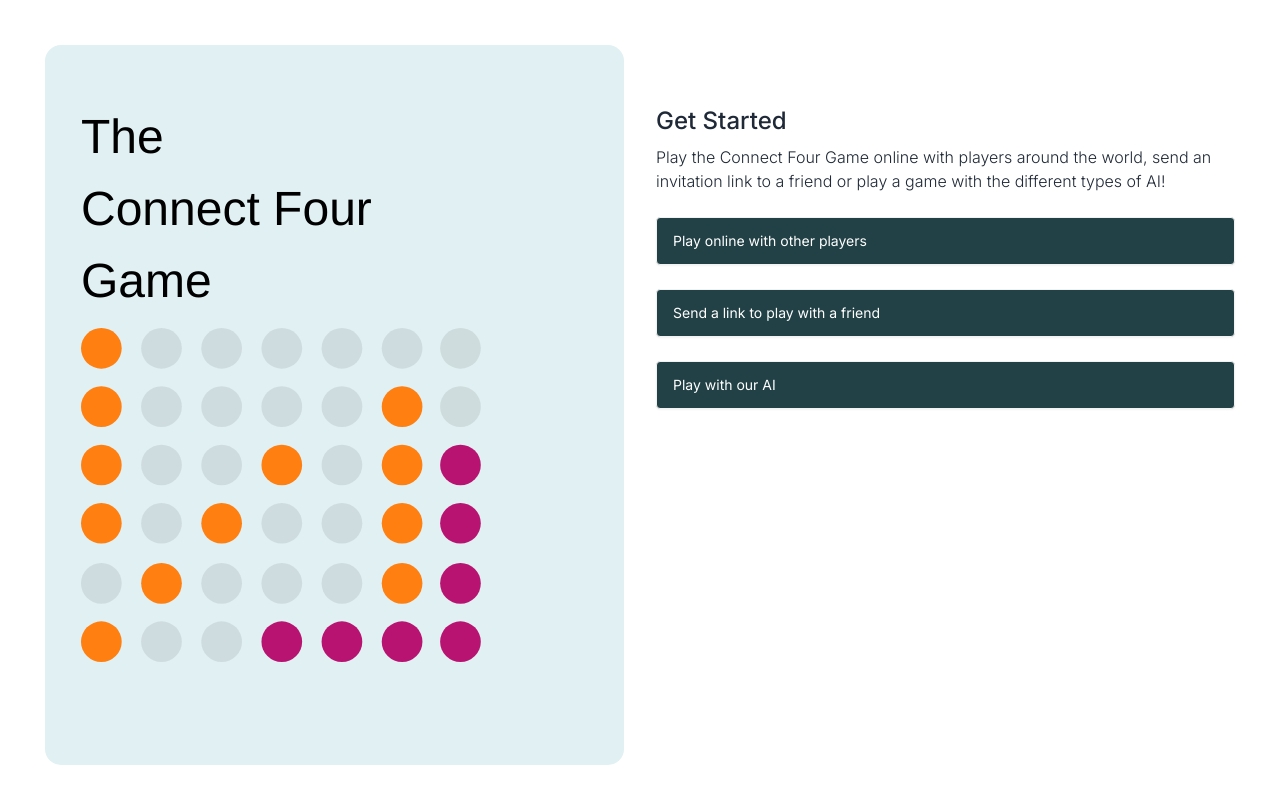
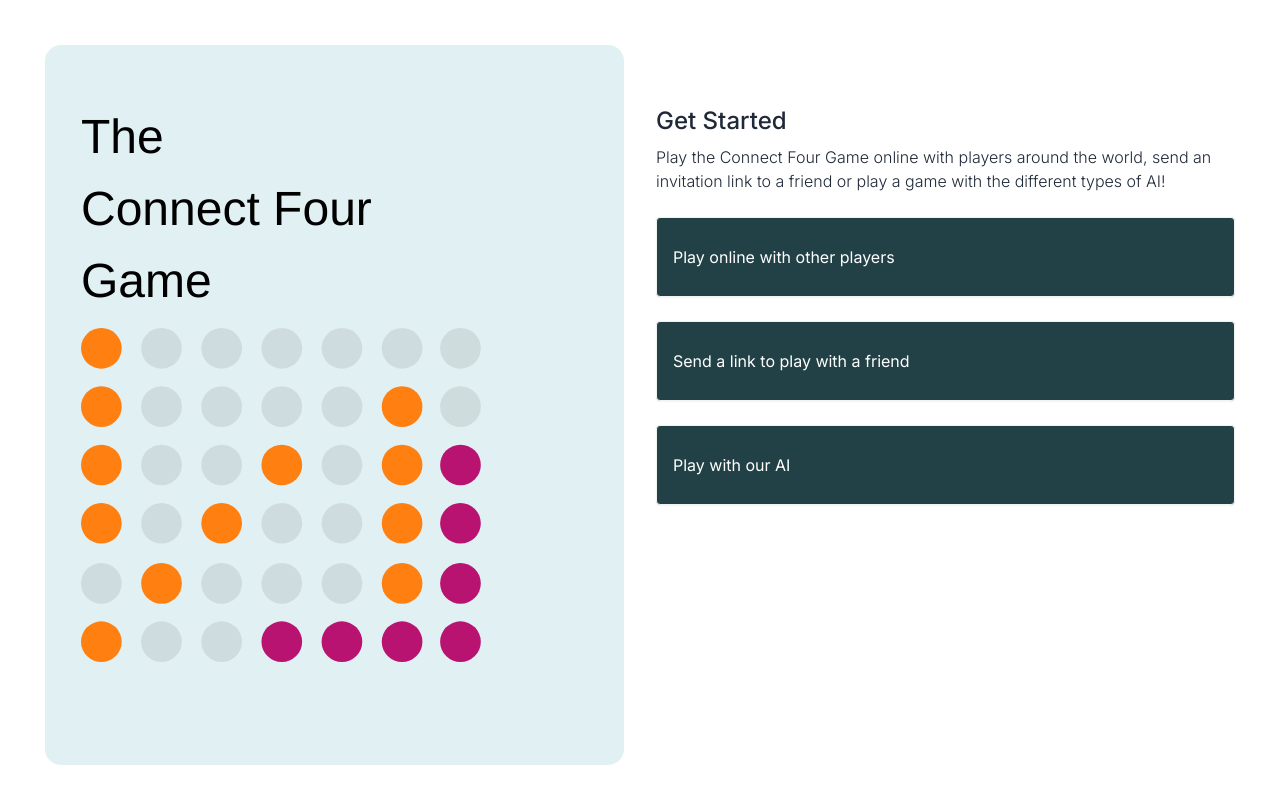
Before and after one commit to feaad/Connect-Four-Game, a Next.js app: page / in a window 1280 px wide. Shown: the top 804 px of the page. Built offline with nearby package versions, Linux system fonts and the light colour scheme.

Commit message:
Adjusting button and font sizes

```diff
--- a/components/Buttons.tsx
+++ b/components/Buttons.tsx
@@ -1,23 +1,25 @@
-import React from 'react'
+import React from "react";
 
 const Buttons = () => {
   const buttons = [
-        { label: 'Play online with other players', link: '/play-online' },
-        { label: 'Send a link to play with a friend', link: '/send-link' },
-        { label: 'Play with our AI', link: '/play-ai' },
-    ]
+    { label: "Play online with other players", link: "/play-online" },
+    { label: "Send a link to play with a friend", link: "/send-link" },
+    { label: "Play with our AI", link: "/play-ai" },
+  ];
   return (
     <div>
-
       <div>
         {buttons.map((button, index) => (
-                  <button key={index} className="bg-btn-colour btn btn-block mb-6 justify-start rounded font-normal text-white">
+          <button
+            key={index}
+            className="bg-btn-colour btn btn-block mb-6 h-20 justify-start rounded font-normal text-white text-base"
+          >
             {button.label}
           </button>
         ))}
       </div>
     </div>
-  )
-}
+  );
+};
 
-export default Buttons
+export default Buttons;
```
Lines whose indentation alone changed are shown as unchanged.
